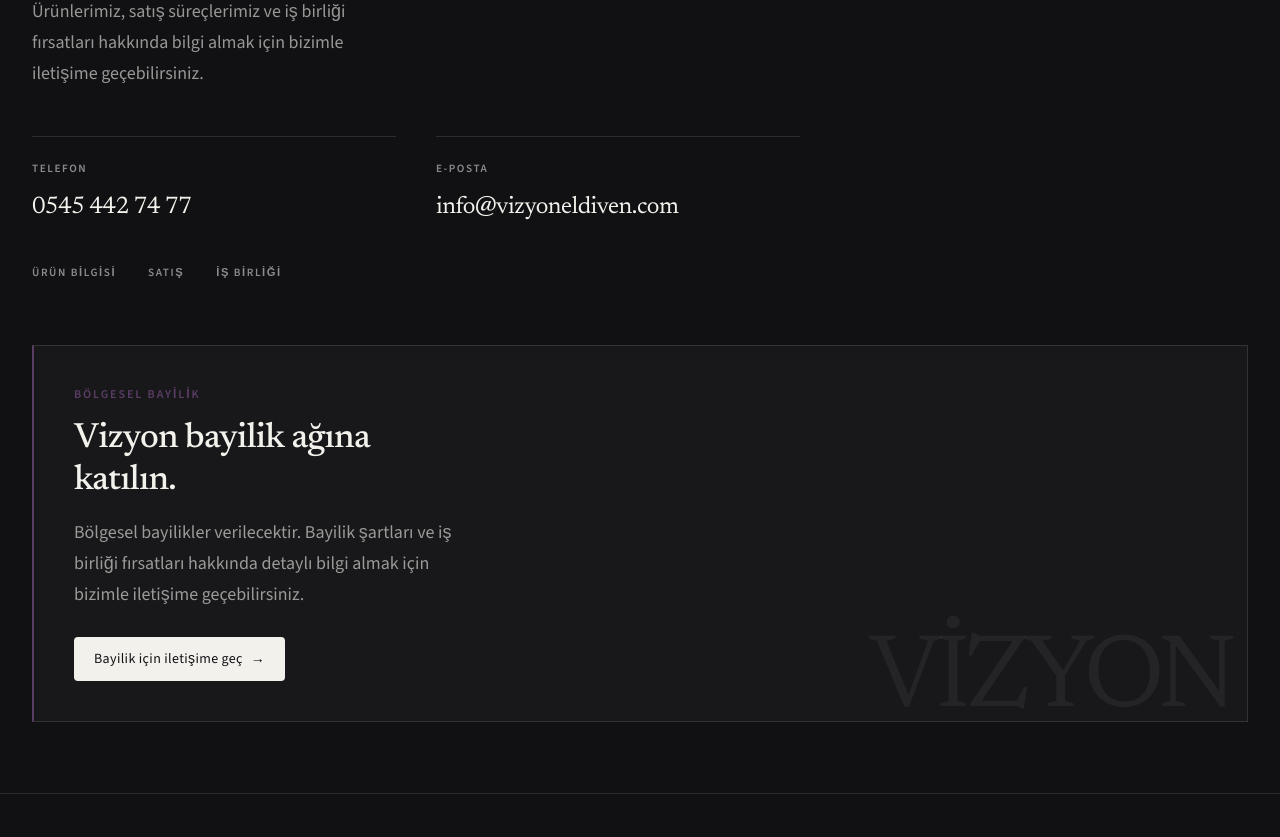
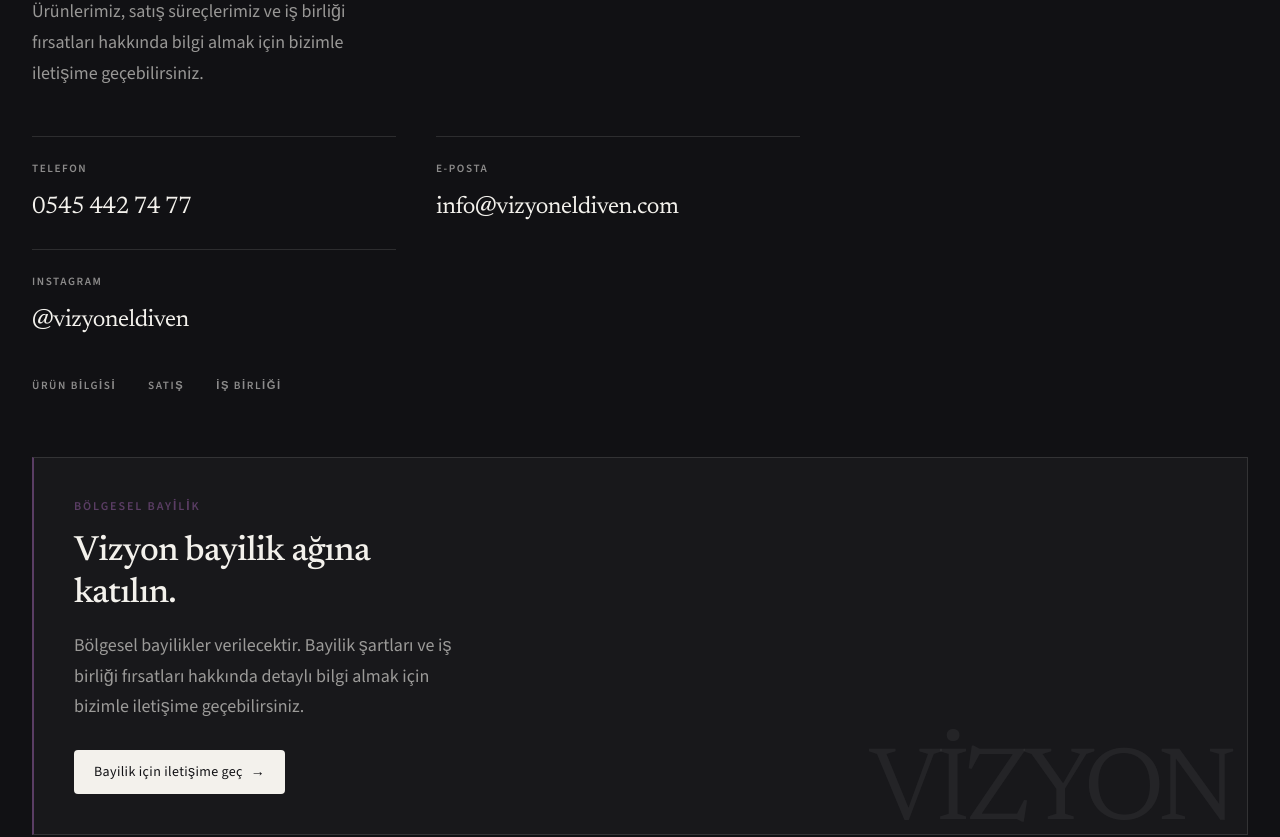
Before and after one commit to dila-adagideli/vizyon-eldiven, a Next.js app: page / in a window 1280 px wide. Shown: the part 8394-9231 px from the top of the page. Built offline with nearby package versions, Linux system fonts and the light colour scheme; no server answers.

Commit message:
insta hesabı eklendi

```diff
--- a/src/components/sections/Contact.tsx
+++ b/src/components/sections/Contact.tsx
@@ -23,6 +23,9 @@
     : "";
   const emailHref = isContactValue(contactConfig.email)
     ? getMailtoHref(contactConfig.email)
+    : "";
+  const instagramHref = isContactValue(contactConfig.instagram.url)
+    ? contactConfig.instagram.url
     : "";
   const dealershipHref = isContactValue(contactConfig.email)
     ? getMailtoHref(contactConfig.email, dealership.mailSubject)
@@ -50,7 +53,7 @@
           {copy.intro}
         </p>
 
-        {phoneHref || emailHref ? (
+        {phoneHref || emailHref || instagramHref ? (
           <address className="mt-10 grid not-italic sm:grid-cols-2 sm:gap-x-10 lg:mt-12 lg:max-w-3xl">
             {phoneHref ? (
               <p className="border-t border-background/12 py-6">
@@ -83,6 +86,23 @@
                   )}
                 >
                   {contactConfig.email}
+                </a>
+              </p>
+            ) : null}
+
+            {instagramHref ? (
+              <p className="border-t border-background/12 py-6">
+                <span className="t-label block text-[0.7rem] tracking-[0.14em] text-background/55">
+                  {copy.instagram}
+                </span>
+                <a
+                  href={instagramHref}
+                  target="_blank"
+                  rel="noopener noreferrer"
+                  className="editorial-link mt-3 inline-block font-display text-[1.35rem] tracking-[-0.02em] text-background sm:text-[1.5rem]"
+                  aria-label={messages.a11y.openInstagram}
+                >
+                  {contactConfig.instagram.handle}
                 </a>
               </p>
             ) : null}
--- a/src/i18n/ar.ts
+++ b/src/i18n/ar.ts
@@ -18,6 +18,7 @@
     callPhone: "الاتصال على {phone}",
     sendEmail: "إرسال رسالة إلى {email}",
     dealershipEmail: "إرسال رسالة بشأن الوكالة",
+    openInstagram: "افتح حساب إنستغرام Vizyon Zımparalı Eldiven",
   },
   nav: {
     product: "المنتج",
@@ -196,6 +197,7 @@
       "تواصل معنا للاستفسار عن منتجاتنا وعمليات البيع وفرص التعاون.",
     phone: "الهاتف",
     email: "البريد",
+    instagram: "إنستغرام",
     topics: ["معلومات المنتج", "المبيعات", "التعاون"],
   },
   footer: {
--- a/src/i18n/de.ts
+++ b/src/i18n/de.ts
@@ -18,6 +18,7 @@
     callPhone: "{phone} anrufen",
     sendEmail: "E-Mail an {email} senden",
     dealershipEmail: "E-Mail zur Partnerschaft senden",
+    openInstagram: "Vizyon Zımparalı Eldiven Instagram-Konto öffnen",
   },
   nav: {
     product: "Produkt",
@@ -196,6 +197,7 @@
       "Sprechen Sie uns an zu Produkten, Vertrieb und Möglichkeiten der Zusammenarbeit.",
     phone: "Telefon",
     email: "E-Mail",
+    instagram: "Instagram",
     topics: ["Produktinformation", "Vertrieb", "Zusammenarbeit"],
   },
   footer: {
--- a/src/i18n/en.ts
+++ b/src/i18n/en.ts
@@ -18,6 +18,7 @@
     callPhone: "Call {phone}",
     sendEmail: "Send an email to {email}",
     dealershipEmail: "Send an email about dealership",
+    openInstagram: "Open Vizyon Zımparalı Eldiven Instagram account",
   },
   nav: {
     product: "Product",
@@ -196,6 +197,7 @@
       "Get in touch for information on our products, sales process and partnership opportunities.",
     phone: "Phone",
     email: "Email",
+    instagram: "Instagram",
     topics: ["Product Information", "Sales", "Partnership"],
   },
   footer: {
--- a/src/i18n/ru.ts
+++ b/src/i18n/ru.ts
@@ -18,6 +18,7 @@
     callPhone: "Позвонить {phone}",
     sendEmail: "Написать на {email}",
     dealershipEmail: "Написать о партнёрстве",
+    openInstagram: "Открыть Instagram Vizyon Zımparalı Eldiven",
   },
   nav: {
     product: "Продукт",
@@ -196,6 +197,7 @@
       "Свяжитесь с нами по вопросам продукции, продаж и сотрудничества.",
     phone: "Телефон",
     email: "Эл. почта",
+    instagram: "Instagram",
     topics: ["О продукте", "Продажи", "Сотрудничество"],
   },
   footer: {
--- a/src/i18n/tr.ts
+++ b/src/i18n/tr.ts
@@ -18,6 +18,7 @@
     callPhone: "{phone} numaralı telefonu ara",
     sendEmail: "{email} adresine e-posta gönder",
     dealershipEmail: "Bayilik başvurusu için e-posta gönder",
+    openInstagram: "Vizyon Zımparalı Eldiven Instagram hesabını aç",
   },
   nav: {
     product: "Ürün",
@@ -196,6 +197,7 @@
       "Ürünlerimiz, satış süreçlerimiz ve iş birliği fırsatları hakkında bilgi almak için bizimle iletişime geçebilirsiniz.",
     phone: "Telefon",
     email: "E-posta",
+    instagram: "Instagram",
     topics: ["Ürün Bilgisi", "Satış", "İş Birliği"],
   },
   footer: {
--- a/src/i18n/types.ts
+++ b/src/i18n/types.ts
@@ -16,6 +16,7 @@
     callPhone: string;
     sendEmail: string;
     dealershipEmail: string;
+    openInstagram: string;
   };
   nav: {
     product: string;
@@ -124,6 +125,7 @@
     intro: string;
     phone: string;
     email: string;
+    instagram: string;
     topics: [string, string, string];
   };
   footer: {
--- a/src/lib/site.ts
+++ b/src/lib/site.ts
@@ -75,6 +75,10 @@
   phone: "0545 442 74 77",
   email: "info@vizyoneldiven.com",
   whatsapp: "905454427477",
+  instagram: {
+    handle: "@vizyoneldiven",
+    url: "https://www.instagram.com/vizyoneldiven/",
+  },
 } as const;
 
 export const dealershipMailSubject = "Vizyon Bölgesel Bayilik Başvurusu";
```
